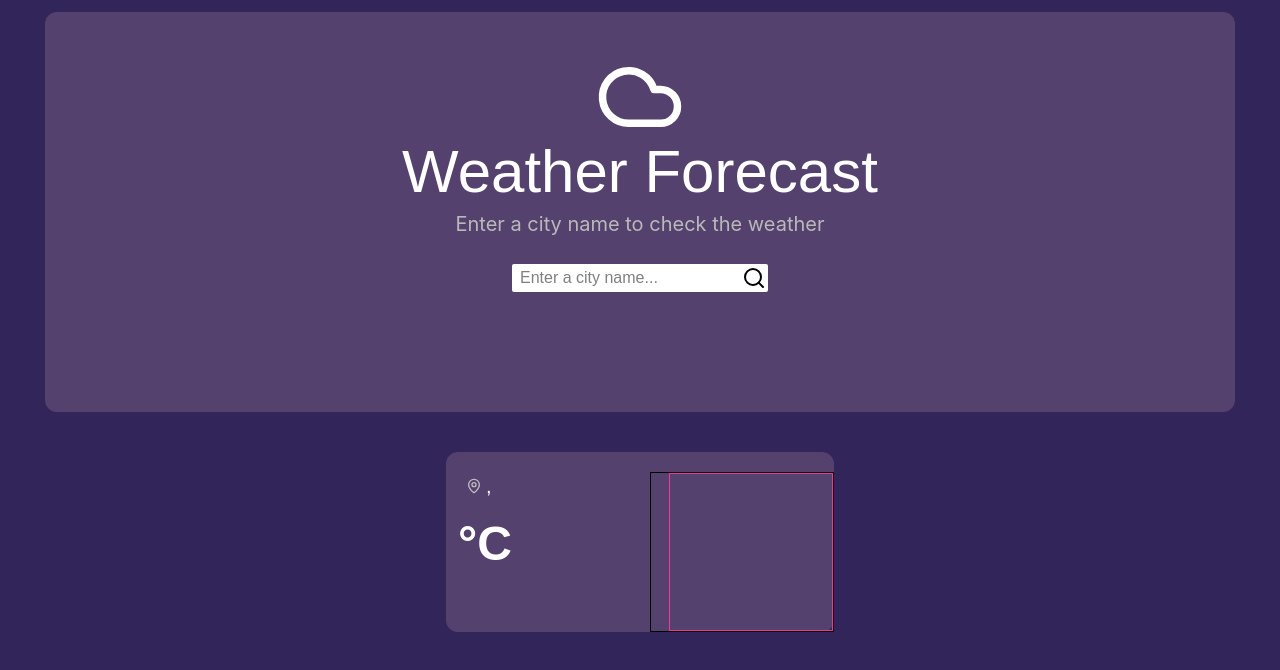
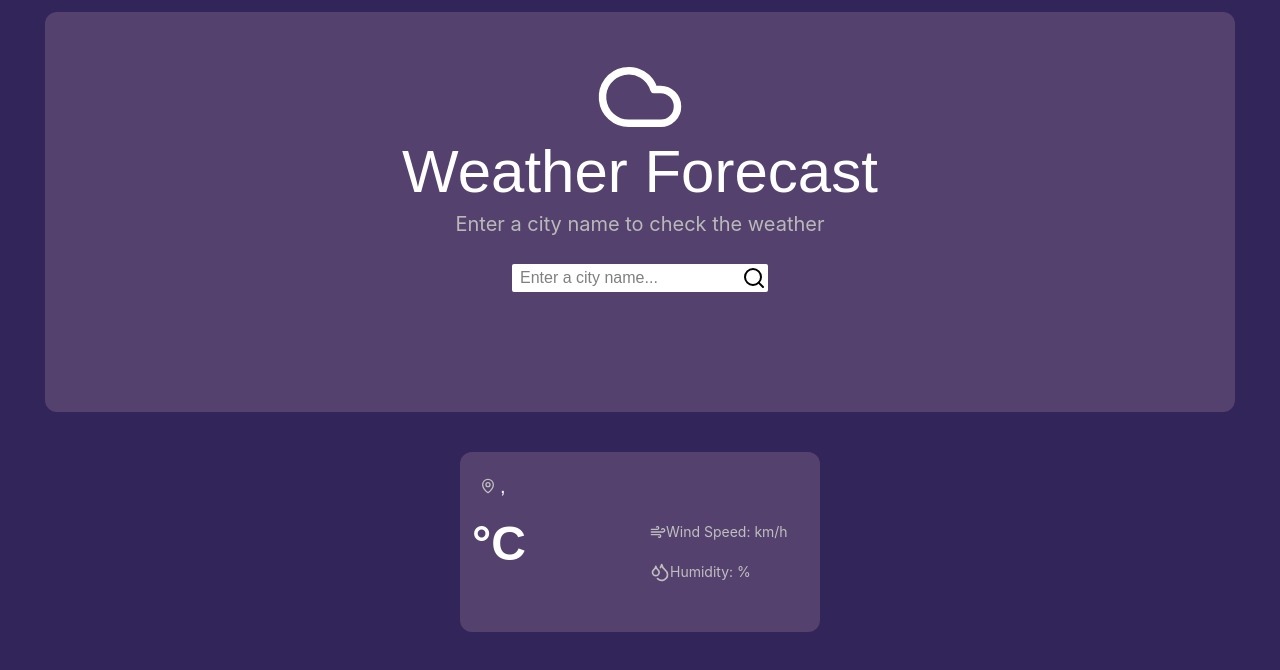
Before and after one commit to DevLetto/WeatherApp, a React (Vite) app in the folder Client/: page / in a window 1280 px wide. Shown: the top 670 px of the page. Built offline with nearby package versions, Linux system fonts and the light colour scheme.

Commit message:
Add: Wind speed and humidity info

```diff
--- a/Client/src/pages/WeatherInfo.jsx
+++ b/Client/src/pages/WeatherInfo.jsx
@@ -1,8 +1,8 @@
-import { MapPin } from "lucide-react";
+import { MapPin, Wind, Droplets } from "lucide-react";
 
 export default function WeatherInfo({ weather }) {
   return (
-    <div className="h-45 w-97 rounded-xl bg-container  flex flex-rol pt-5 pl-5">
+    <div className="h-45 w-90 rounded-xl bg-container  flex flex-rol pt-5 pl-5">
       <div className="flex flex-col gap-5  w-1/2">
         <div className=" flex flex-rol items-center gap-1">
           <MapPin className="text-weatherText size-4" />
@@ -19,8 +19,13 @@ export default function WeatherInfo({ weather }) {
           </p>
         </div>
       </div>
-      <div className="border w-1/2 flex justify-end">
-        <div className="w-[90%] border border-pink-500">{/* Parei aqui */}</div>
+      <div className=" w-1/2 flex justify-end">
+        <div className="w-full  flex items-center ">
+          <ul className=" flex flex-col gap-5">
+            <li className="flex flex-rol text-sm text-weatherText items-center"> <Wind className="size-4" />Wind Speed: {weather.wind}km/h</li>
+            <li className="flex flex-rol text-sm text-weatherText items-center"><Droplets className="size-5" />Humidity: {weather.humidity}%</li>
+          </ul>
+        </div>
       </div>
     </div>
   );
```
